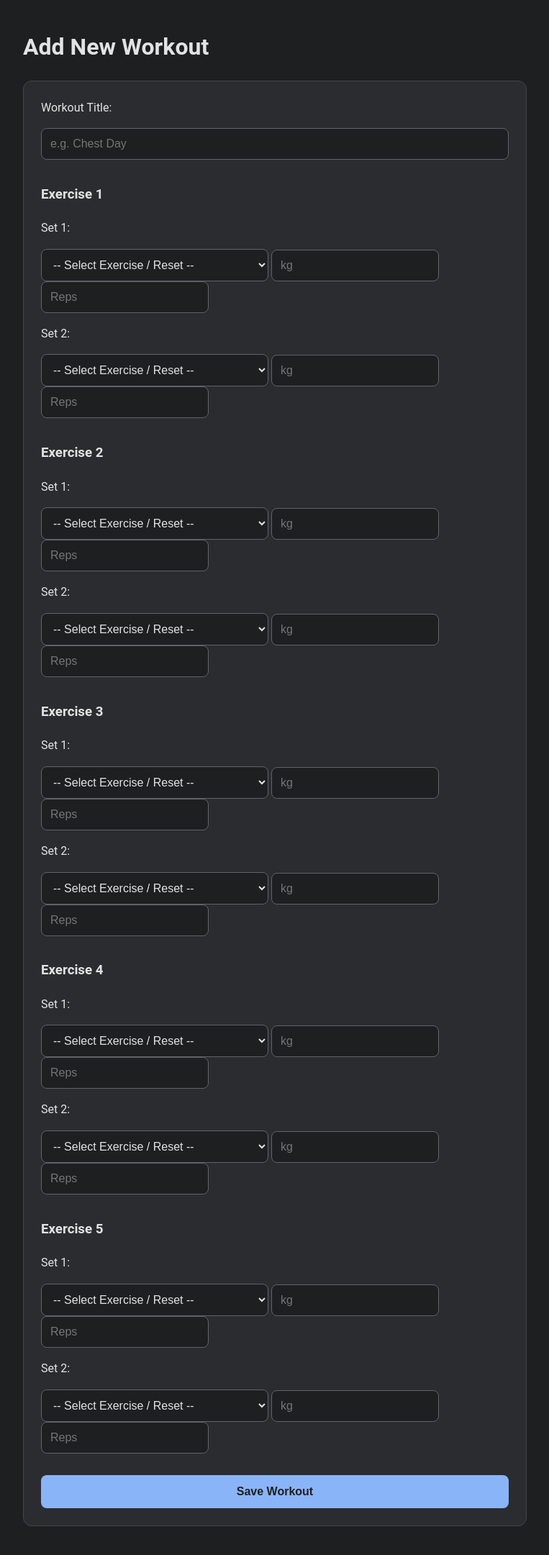
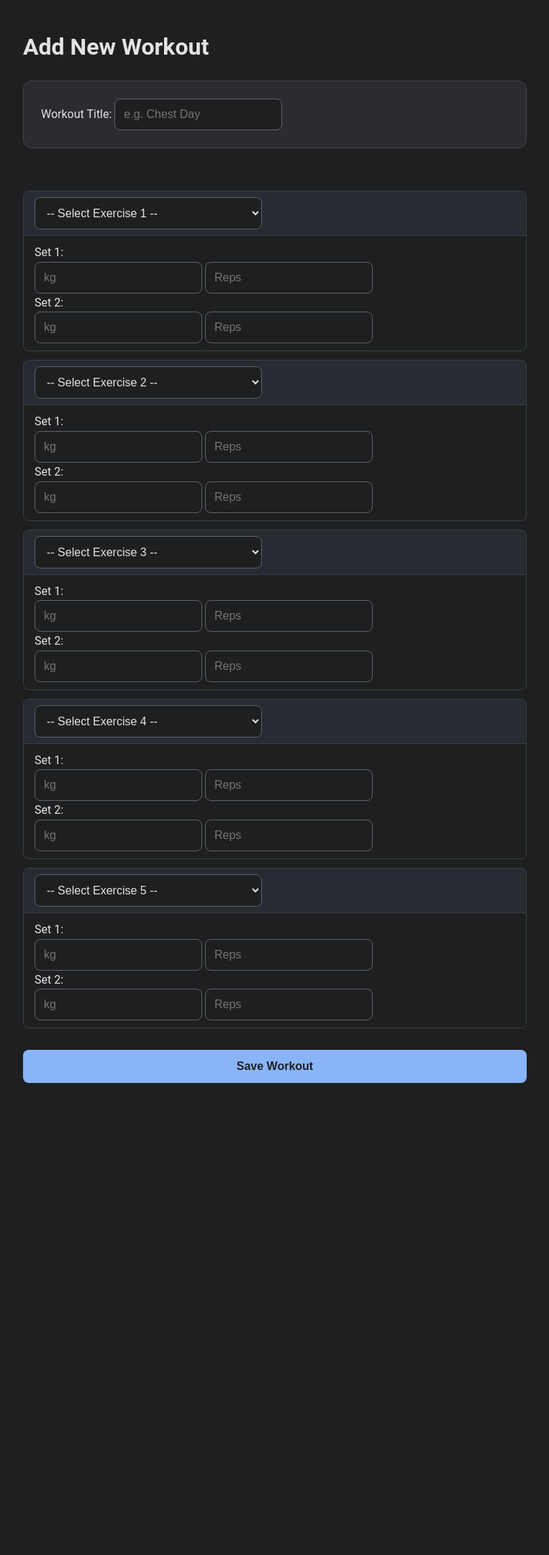
Before and after one commit to StereoSnake/Workout-Tracker, a Flask app: page /add in a window 1280 px wide. Shown: the part 57-2218 px from the top of the page at 72% size, without its empty margins (258-1021 px from the left). After the commit the page ends 1562 px from the top, so only its background shows below. Run offline with Flask 3, Linux system fonts and the light colour scheme; data comes from the database, SQL or seed files in the repository.

Commit message:
Refactor: Implement 3-tier database relationship for future-proofing
- Added ExerciseEntry and SetRecord models to replace flat ExerciseSet model
- Restructured add_workout logic to handle grouped inputs (ex_name_i)
- Implemented automatic cleanup using SQLAlchemy cascade deletes
- Updated UI to support independent exercise cards with multiple sets
- Fixed data persistence issue for weight and reps

```diff
--- a/app.py
+++ b/app.py
@@ -8,20 +8,31 @@ app.config["SQLALCHEMY_DATABASE_URI"] = "sqlite:///workout.db"
 app.config["SQLALCHEMY_TRACK_MODIFICATIONS"] = False
 db = SQLAlchemy(app)
 
+# ==========================================
+# MODELS
+# ==========================================
+
 class Workout(db.Model):
     id = db.Column(db.Integer, primary_key=True)
     title = db.Column(db.String(100), nullable=False)
     date_posted = db.Column(db.DateTime, default=lambda: datetime.now(timezone.utc))
 
-    sets = db.relationship("ExerciseSet", backref="parent_workout", cascade="all, delete-orphan", lazy=True)
+    # Relationship: A Workout has many ExerciseEntries
+    entries = db.relationship("ExerciseEntry", backref="parent_workout", cascade="all, delete-orphan", lazy=True)
 
-class ExerciseSet(db.Model):
+class ExerciseEntry(db.Model):
     id = db.Column(db.Integer, primary_key=True)
     exercise_name = db.Column(db.String(100), nullable=False)
+    workout_id = db.Column(db.Integer, db.ForeignKey("workout.id"), nullable=False)
+
+    # Relationship: An ExerciseEntry has many SetRecords
+    sets = db.relationship("SetRecord", backref="parent_entry", cascade="all, delete-orphan", lazy=True)
+
+class SetRecord(db.Model):
+    id = db.Column(db.Integer, primary_key=True)
     weight = db.Column(db.Integer, nullable=False)
     reps = db.Column(db.Integer, nullable=False)
-
-    workout_id = db.Column(db.Integer, db.ForeignKey("workout.id"), nullable=False)
+    entry_id = db.Column(db.Integer, db.ForeignKey("exercise_entry.id"), nullable=False)
 
 class ExerciseType(db.Model):
     id = db.Column(db.Integer, primary_key=True)
@@ -31,18 +42,15 @@ class ExerciseType(db.Model):
     def __repr__(self):
         return f"<ExerciseType {self.name} ({self.muscle_group})>"
 
+# ==========================================
+# ROUTES
+# ==========================================
+
 @app.route("/")
 def index():
+    # Because of the relationships, we just fetch workouts.
+    # We can access entries and sets directly in the HTML template.
     workouts = Workout.query.order_by(Workout.date_posted.desc()).all()
-
-    for workout in workouts:
-        grouped = {}
-        for s in workout.sets:
-            if s.exercise_name not in grouped:
-                grouped[s.exercise_name] = []
-            grouped[s.exercise_name].append(s)
-        workout.grouped_sets = grouped
-
     return render_template("index.html", workouts=workouts)
 
 @app.route("/add", methods=["GET", "POST"])
@@ -52,27 +60,37 @@ def add_workout():
 
         new_workout = Workout(title=title)
         db.session.add(new_workout)
-        db.session.flush()
+        db.session.flush()  #Populates new_workout.id
 
-        exercise_names = request.form.getlist("ex_name")
-        weights = request.form.getlist("weight")
-        reps_list = request.form.getlist("reps")
+        # Loop through the 5 possible exercise blocks from the form
+        for i in range(1, 6):
+            # Each block has its own unique name attribute: ex_name_1, ex_name_2, etc.
+            name = request.form.get(f"ex_name_{i}")
 
-        for name, w, r in zip(exercise_names, weights, reps_list):
-            if name and w and r:
-                new_set = ExerciseSet(
-                    exercise_name = name,
-                    weight = int(w),
-                    reps = int(r),
-                    workout_id = new_workout.id
-                )
-                db.session.add(new_set)
+            if name:    # If the user selected an exercise for this block
+                new_entry = ExerciseEntry(exercise_name=name, workout_id=new_workout.id)
+                db.session.add(new_entry)
+                db.session.flush()  #Populates new_entry.id
+
+                # Get all weights and reps for this specific exercise block
+                weights = request.form.getlist(f"weight_{i}")
+                reps_list = request.form.getlist(f"reps_{i}")
+
+                for w, r in zip(weights, reps_list):
+                    # Only save the set if BOTH weight and reps are filled out
+                    if w and r:
+                        new_set = SetRecord(
+                            weight=int(w),
+                            reps=int(r),
+                            entry_id=new_entry.id
+                        )
+                        db.session.add(new_set)
 
         db.session.commit()
         return redirect(url_for("index"))
 
+    # Logic for GET request (displaying the form)
     all_types = ExerciseType.query.order_by(ExerciseType.muscle_group, ExerciseType.name).all()
-
     grouped_exercises = {}
     for etype in all_types:
         if etype.muscle_group not in grouped_exercises:
@@ -91,6 +109,10 @@ def delete_workout(workout_id):
         return redirect(url_for("index"))
     except:
         return "There was a problem deleting that workout."
+
+# ==========================================
+# DATABASE INITIALIZATION
+# ==========================================
 
 def seed_exercise_library():
     #Populates the database with the initial exercises if they don´t exist.
--- a/templates/add.html
+++ b/templates/add.html
@@ -18,19 +18,19 @@
 
     <div class="main-container">
         <h1>Add New Workout</h1>
+        <form action="/add" id="workout-form" method="POST">
+
             <div class="workout-card">
-            <form action="/add" id="workout-form" method="POST">
                 <label>Workout Title:</label>
-                <input type="text" name="title" placeholder="e.g. Chest Day" required>
-                <hr>
+                <input type="text" name="title" placeholder="e.g. Chest Day">
+            </div>
 
+            <div class="exercise-container">
                 {% for i in range(1, 6) %}
-                    <div>
-                        <h3>Exercise {{ i }}</h3>
-
-                        <p>Set 1:</p>
-                        <select name="ex_name">
-                            <option value="">-- Select Exercise / Reset --</option>
+                    <div class="exercise-group-card">
+                        <div class="exercise-name-header">
+                            <select name="ex_name_{{ i }}">
+                                <option value="">-- Select Exercise {{ i }} --</option>
                                 {% for group, names in exercises.items() %}
                                     <optgroup label="{{ group }}">
                                         {% for name in names %}
@@ -39,32 +39,33 @@
                                     </optgroup>
                                 {% endfor %}
                             </select>
+                        </div>
 
-                        <input type="number" name="weight" placeholder="kg">
-                        <input type="number" name="reps" placeholder="Reps">
+                        <div class="sets-list">
+                            <div class="set-input-group">
+                                <span class="set-label">Set 1:</span>
+                                <div class="set-input-row">
+                                    <input type="number" name="weight_{{ i }}" placeholder="kg">
+                                    <input type="number" name="reps_{{ i }}" placeholder="Reps">
+                                </div>
+                            </div>
 
-                        <br>
+                            <div class="set-separator"></div>
 
-                        <p>Set 2:</p>
-                        <select name="ex_name">
-                            <option value="">-- Select Exercise / Reset --</option>
-                            {% for group, names in exercises.items() %}
-                                <optgroup label="{{ group }}">
-                                    {% for name in names %}
-                                        <option value="{{ name }}">{{ name }}</option>
-                                    {% endfor %}
-                                </optgroup>
-                            {% endfor %}
-                        </select>
-
-                        <input type="number" name="weight" placeholder="kg">
-                        <input type="number" name="reps" placeholder="Reps">
+                            <div class="set-input-group">
+                                <span class="set-label">Set 2:</span>
+                                <div class="set-input-row">
+                                    <input type="number" name="weight_{{ i }}" placeholder="kg">
+                                    <input type="number" name="reps_{{ i }}" placeholder="Reps">
+                                </div>
+                            </div>
+                        </div>
                     </div>
                 {% endfor %}
+            </div>
 
-                <button type="submit" class="btn-save">Save Workout</button>
+            <button type="submit" class="btn-save" style="width: 100%;">Save Workout</button>
         </form>
-        </div>
     </div>
 
 </body>
--- a/templates/index.html
+++ b/templates/index.html
@@ -30,12 +30,12 @@
                 <p class="date-text">Date: {{ workout.date_posted.strftime("%Y-%m-%d") }}</p>
 
                 <div class="exercise-container">
-                    {% for exercise_name, sets in workout.grouped_sets.items() %}
+                    {% for entry in workout.entries %}
                         <div class="exercise-group-card">
-                            <div class="exercise-name-header">{{ exercise_name }}</div>
+                            <div class="exercise-name-header">{{ entry.exercise_name }}</div>
 
                             <div class="sets-list">
-                                {% for s in sets %}
+                                {% for s in entry.sets %}
                                     <div class="set-row">
                                         <span class="set-number">Set {{ loop.index }}:</span>
                                         <span class="set-data"><strong>{{ s.weight }}</strong>kg x <strong>{{ s.reps }}</strong> Reps</span>
```
Lines whose indentation alone changed are shown as unchanged.
